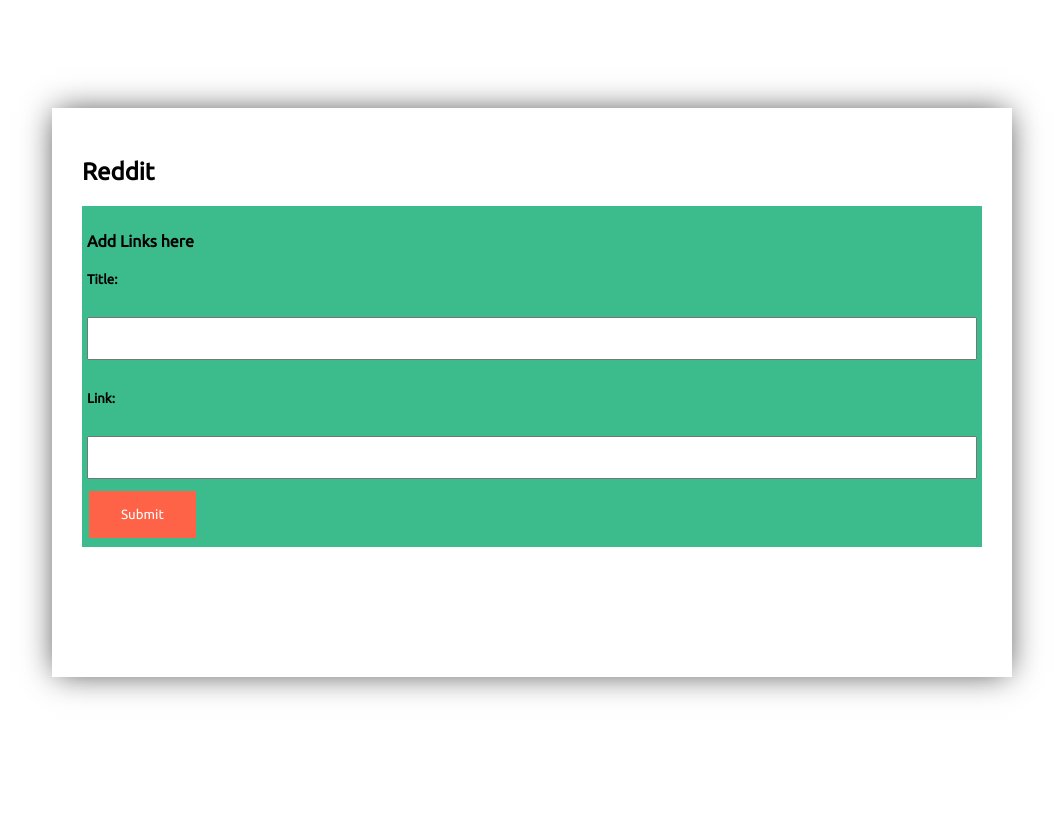
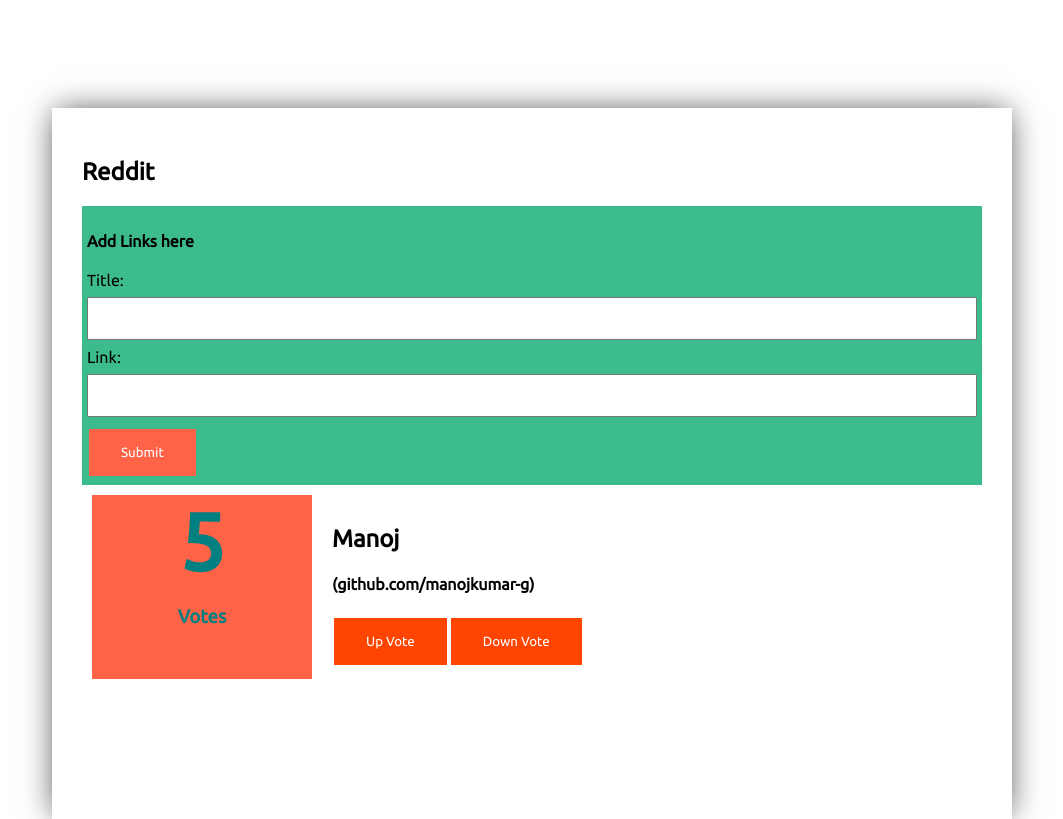
Before and after one commit to manojkumar-g/angular2-practice, an Angular app: page / in a window 1280 px wide. Shown: the whole page, without its empty margins (108-1171 px from the left). Built offline with nearby package versions, Linux system fonts and the light colour scheme.

Commit message:
adding single article component

```diff
--- a/src/app/app.component.html
+++ b/src/app/app.component.html
@@ -5,11 +5,14 @@
     <article class="inputs">
         <form action="">
             <h4>Add Links here</h4>
-            <h5>Title:</h5>
-            <input type="text"><br>
-            <h5>Link:</h5>
-            <input type="text"><br>
-            <button type="button" name="button">Submit</button>
+            Title:
+            <input type="text" #title><br>
+            Link:
+            <input type="text" #link><br>
+            <button type="button" name="button" (click)="addArticle(title,link)">Submit</button>
         </form>
     </article>
+    <section>
+        <app-article></app-article>
+    </section>
 </main>
--- a/src/app/app.component.ts
+++ b/src/app/app.component.ts
@@ -6,5 +6,8 @@
   styleUrls: ['./app.component.styl']
 })
 export class AppComponent {
-  title = 'app works!';
+  addArticle(title:HTMLInputElement,url:HTMLInputElement):boolean{
+      console.log(title.value,url.value)
+      return false;
+  }
 }
--- a/src/app/app.module.ts
+++ b/src/app/app.module.ts
@@ -4,10 +4,12 @@
 import { HttpModule } from '@angular/http';
 
 import { AppComponent } from './app.component';
+import { ArticleComponent } from './article/article.component';
 
 @NgModule({
   declarations: [
-    AppComponent
+    AppComponent,
+    ArticleComponent
   ],
   imports: [
     BrowserModule,
--- /dev/null
+++ b/src/app/article/article.component.html
@@ -0,0 +1,13 @@
+<section class="article">
+    <article class="votes">
+        <h2>{{votes}}</h2>
+        <h3>Votes</h3>
+    </article>
+    <article class="details">
+        <h2>{{name}}</h2>
+        <h4>({{url}})</h4>
+        <button (click) = 'voteUp()'>Up Vote</button>
+        <button (click) = 'voteDown()'> Down Vote</button>
+    </article>
+
+</section>
--- /dev/null
+++ b/src/app/article/article.component.styl
@@ -0,0 +1,24 @@
+.article
+    display flex
+    padding: 10px
+.votes
+    background-color tomato
+    width: 25%
+    display: flex
+    flex-direction: column
+    align-items: center
+    color teal
+    h2
+        font-size: 10vh
+        padding: 0
+        margin: 0
+.details
+    padding: 10px 20px
+button
+    background-color: orangered
+    border: none
+    color: white
+    padding: 16px 32px
+    text-decoration: none
+    margin: 4px 2px
+    cursor: pointer
--- /dev/null
+++ b/src/app/article/article.component.ts
@@ -0,0 +1,27 @@
+import { Component, OnInit } from '@angular/core';
+
+@Component({
+  selector: 'app-article',
+  templateUrl: './article.component.html',
+  styleUrls: ['./article.component.styl']
+})
+export class ArticleComponent implements OnInit {
+  name:string;
+  url:string;
+  votes:number;
+  constructor() {
+      this.name = 'Manoj'
+      this.url = 'github.com/manojkumar-g'
+      this.votes = 5
+   }
+   voteUp(){
+       this.votes += 1;
+   }
+   voteDown(){
+       this.votes -= 1;
+   }
+
+  ngOnInit() {
+  }
+
+}
```
Also changed, not shown: src/app/app.component.styl (+6 -6 lines), 1 other file (tests, documents, lock files or other folders).
